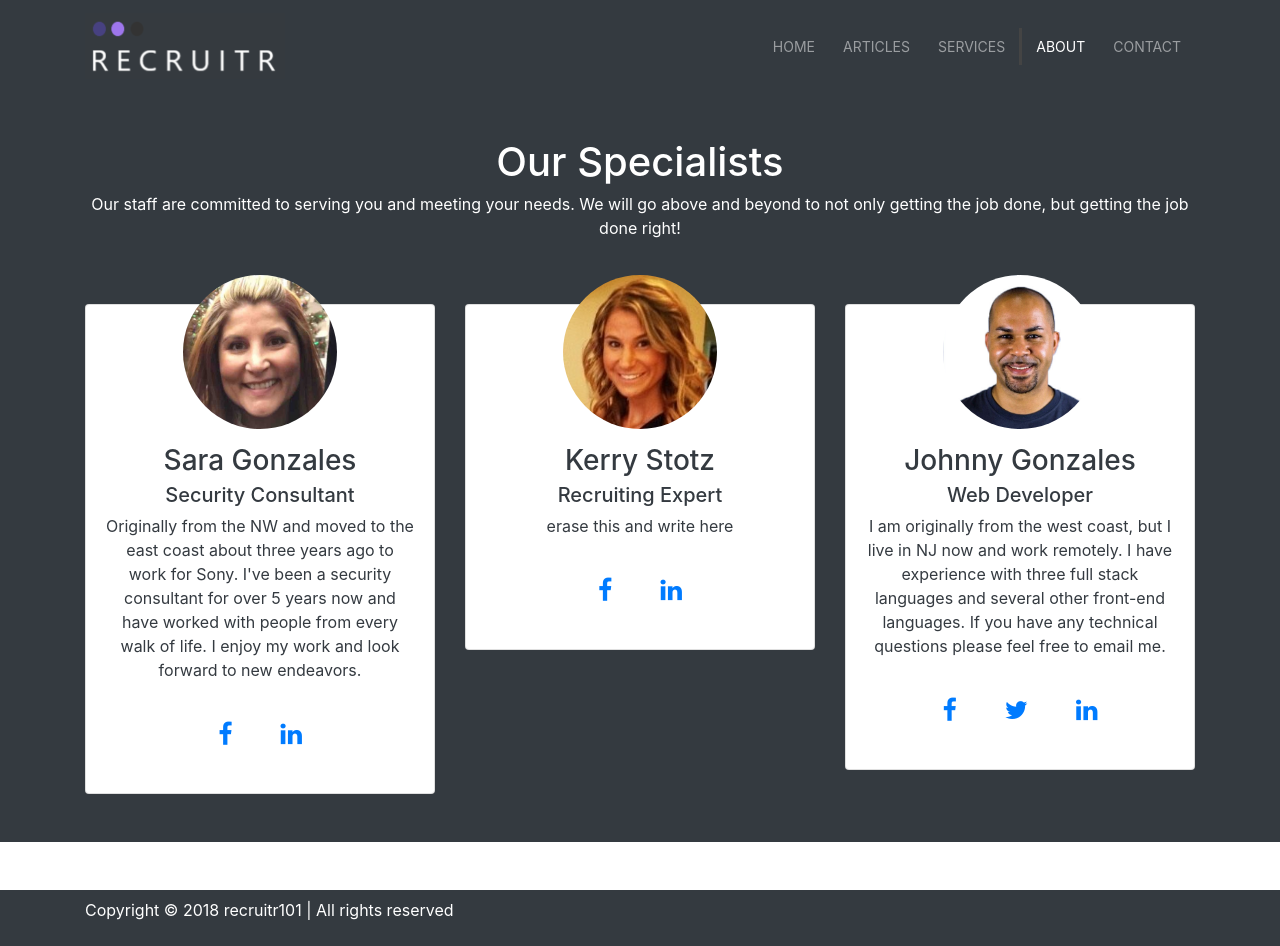
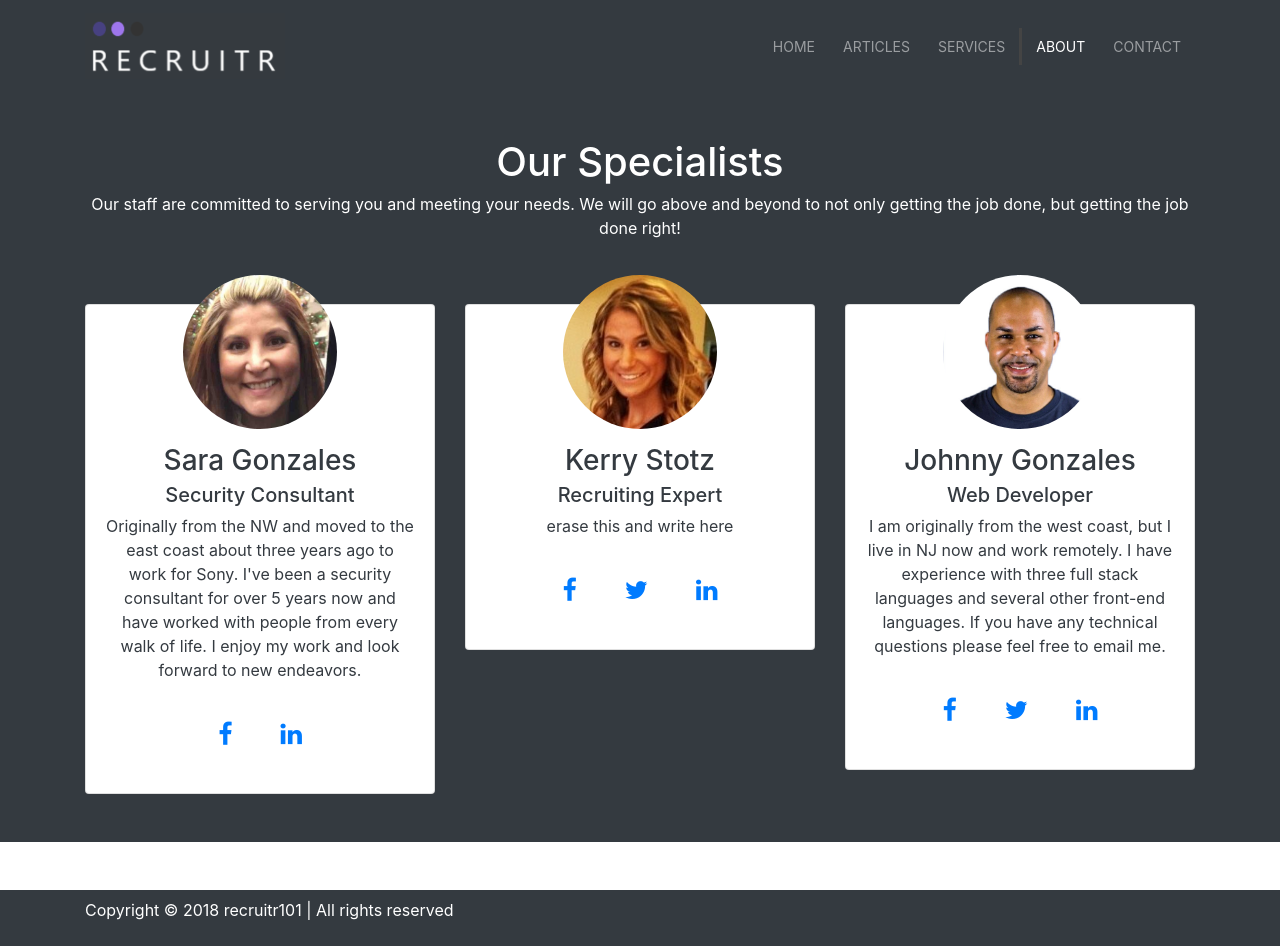
Before and after one commit to StartDiggin/recruitr_business, a website: page src/about.html in a window 1280 px wide. Drawn offline with Linux system fonts and the light colour scheme.

Commit message:
changes for wp

```diff
--- a/src/about.html
+++ b/src/about.html
@@ -89,9 +89,9 @@
                 <div class="p-4">
                   <a href="https://www.facebook.com/kerrystotz"><i class="fa fa-facebook"></i></a>
                 </div>
-                <!-- <div class="p-4">
-                  <a href="#"><i class="fa fa-twitter"></i></a>
-                </div> -->
+                <div class="p-4">
+                  <a href="https://twitter.com/kstotzsays"><i class="fa fa-twitter"></i></a>
+                </div>
                 <div class="p-4">
                   <a href="https://www.linkedin.com/in/kstotz/"><i class="fa fa-linkedin"></i></a>
                 </div>
```
